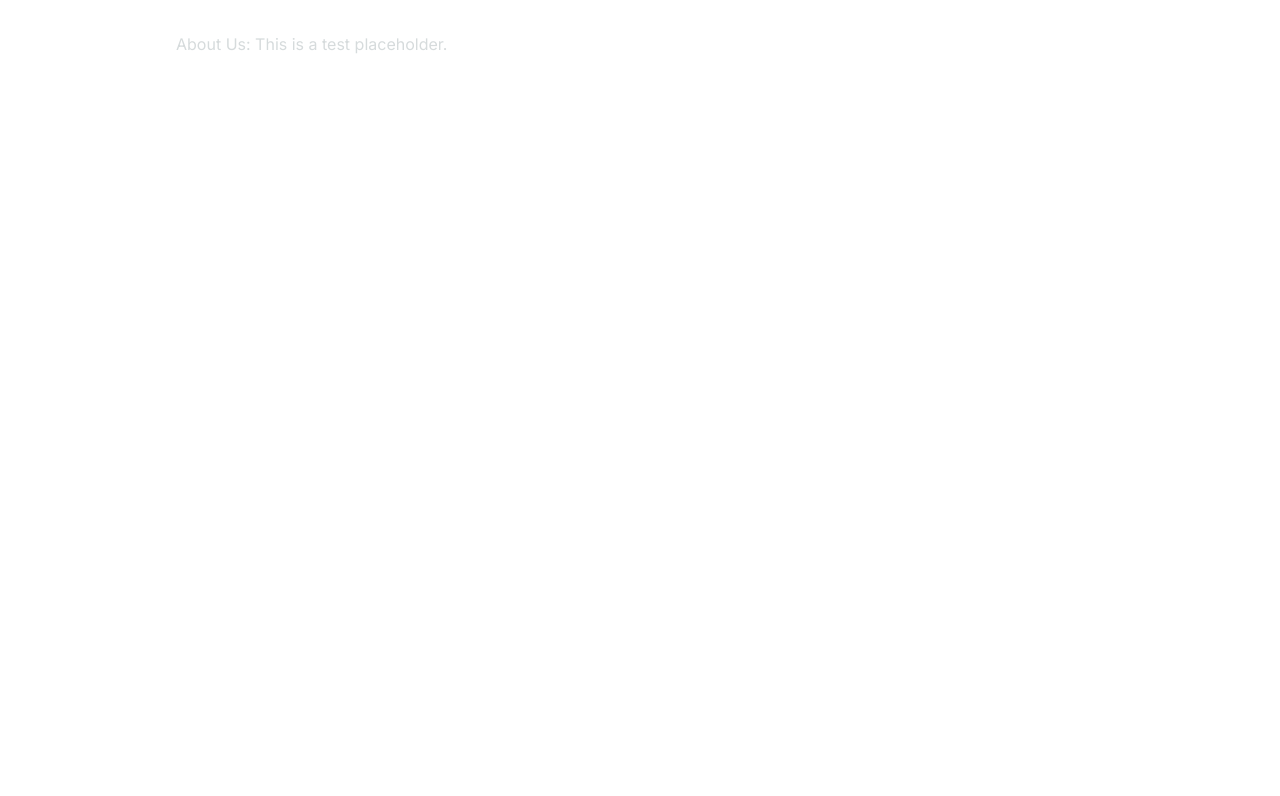
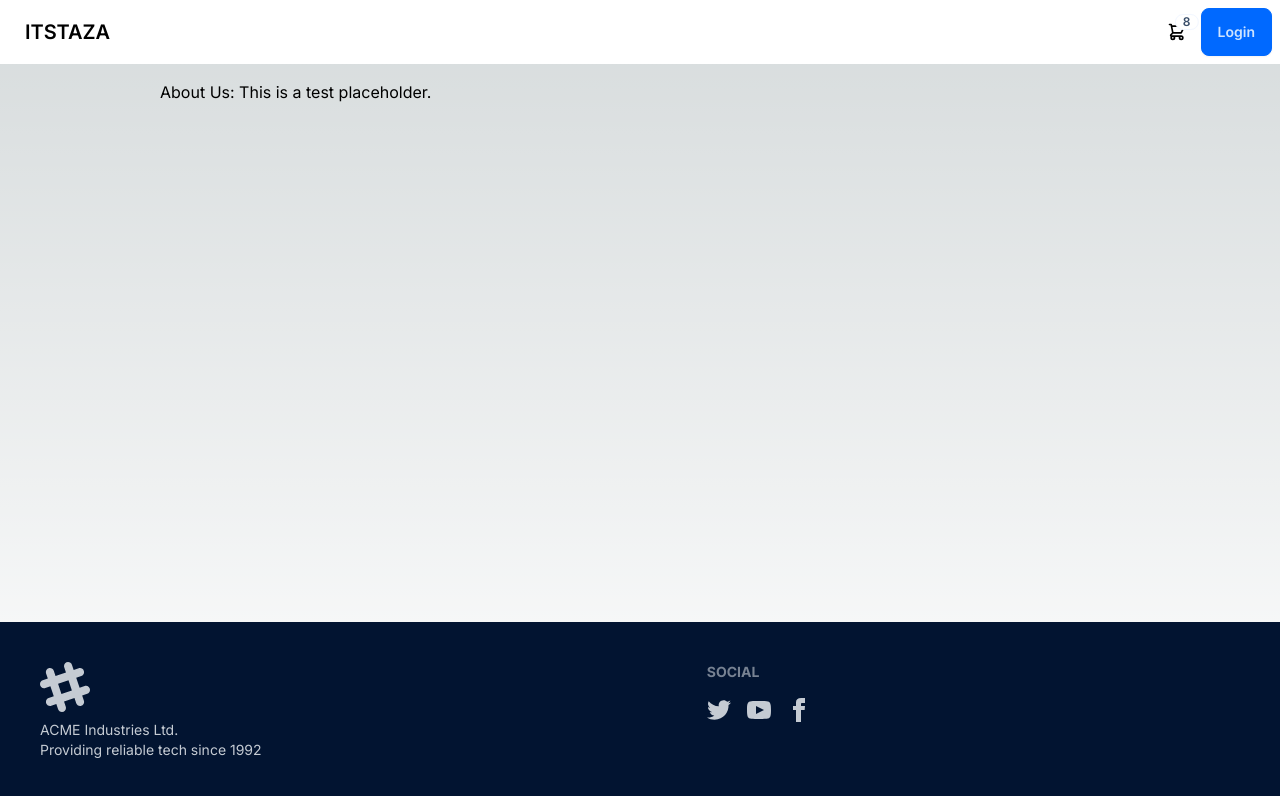
Before and after one commit to AbdelazizMalfy/aldokan-client, a Next.js app: page /about in a window 1280 px wide. Shown: the top 796 px of the page. Built offline with nearby package versions, Linux system fonts and the light colour scheme.

Commit message:
add daisyUI, add header and footer, setup intial login

```diff
--- a/package.json
+++ b/package.json
@@ -21,6 +21,7 @@
     "@typescript-eslint/eslint-plugin": "^6.16.0",
     "@typescript-eslint/parser": "^6.16.0",
     "autoprefixer": "^10.0.1",
+    "daisyui": "^4.5.0",
     "eslint": "^8",
     "eslint-config-next": "14.0.4",
     "eslint-config-prettier": "^9.1.0",
--- /dev/null
+++ b/src/app/components/Footer.tsx
@@ -0,0 +1,66 @@
+import React from 'react';
+
+const Footer = () => {
+  return (
+    <footer className="footer p-10 bg-neutral text-neutral-content">
+      <aside>
+        <svg
+          width="50"
+          height="50"
+          viewBox="0 0 24 24"
+          xmlns="http://www.w3.org/2000/svg"
+          fillRule="evenodd"
+          clipRule="evenodd"
+          className="fill-current"
+        >
+          <path d="M22.672 15.226l-2.432.811.841 2.515c.33 1.019-.209 2.127-1.23 2.456-1.15.325-2.148-.321-2.463-1.226l-.84-2.518-5.013 1.677.84 2.517c.391 1.203-.434 2.542-1.831 2.542-.88 0-1.601-.564-1.86-1.314l-.842-2.516-2.431.809c-1.135.328-2.145-.317-2.463-1.229-.329-1.018.211-2.127 1.231-2.456l2.432-.809-1.621-4.823-2.432.808c-1.355.384-2.558-.59-2.558-1.839 0-.817.509-1.582 1.327-1.846l2.433-.809-.842-2.515c-.33-1.02.211-2.129 1.232-2.458 1.02-.329 2.13.209 2.461 1.229l.842 2.515 5.011-1.677-.839-2.517c-.403-1.238.484-2.553 1.843-2.553.819 0 1.585.509 1.85 1.326l.841 2.517 2.431-.81c1.02-.33 2.131.211 2.461 1.229.332 1.018-.21 2.126-1.23 2.456l-2.433.809 1.622 4.823 2.433-.809c1.242-.401 2.557.484 2.557 1.838 0 .819-.51 1.583-1.328 1.847m-8.992-6.428l-5.01 1.675 1.619 4.828 5.011-1.674-1.62-4.829z"></path>
+        </svg>
+        <p>
+          ACME Industries Ltd.
+          <br />
+          Providing reliable tech since 1992
+        </p>
+      </aside>
+      <nav>
+        <header className="footer-title">Social</header>
+        <div className="grid grid-flow-col gap-4">
+          <a>
+            <svg
+              xmlns="http://www.w3.org/2000/svg"
+              width="24"
+              height="24"
+              viewBox="0 0 24 24"
+              className="fill-current"
+            >
+              <path d="M24 4.557c-.883.392-1.832.656-2.828.775 1.017-.609 1.798-1.574 2.165-2.724-.951.564-2.005.974-3.127 1.195-.897-.957-2.178-1.555-3.594-1.555-3.179 0-5.515 2.966-4.797 6.045-4.091-.205-7.719-2.165-10.148-5.144-1.29 2.213-.669 5.108 1.523 6.574-.806-.026-1.566-.247-2.229-.616-.054 2.281 1.581 4.415 3.949 4.89-.693.188-1.452.232-2.224.084.626 1.956 2.444 3.379 4.6 3.419-2.07 1.623-4.678 2.348-7.29 2.04 2.179 1.397 4.768 2.212 7.548 2.212 9.142 0 14.307-7.721 13.995-14.646.962-.695 1.797-1.562 2.457-2.549z"></path>
+            </svg>
+          </a>
+          <a>
+            <svg
+              xmlns="http://www.w3.org/2000/svg"
+              width="24"
+              height="24"
+              viewBox="0 0 24 24"
+              className="fill-current"
+            >
+              <path d="M19.615 3.184c-3.604-.246-11.631-.245-15.23 0-3.897.266-4.356 2.62-4.385 8.816.029 6.185.484 8.549 4.385 8.816 3.6.245 11.626.246 15.23 0 3.897-.266 4.356-2.62 4.385-8.816-.029-6.185-.484-8.549-4.385-8.816zm-10.615 12.816v-8l8 3.993-8 4.007z"></path>
+            </svg>
+          </a>
+          <a>
+            <svg
+              xmlns="http://www.w3.org/2000/svg"
+              width="24"
+              height="24"
+              viewBox="0 0 24 24"
+              className="fill-current"
+            >
+              <path d="M9 8h-3v4h3v12h5v-12h3.642l.358-4h-4v-1.667c0-.955.192-1.333 1.115-1.333h2.885v-5h-3.808c-3.596 0-5.192 1.583-5.192 4.615v3.385z"></path>
+            </svg>
+          </a>
+        </div>
+      </nav>
+    </footer>
+  );
+};
+
+export default Footer;
--- /dev/null
+++ b/src/app/components/LoginBtn.tsx
@@ -0,0 +1,102 @@
+'use client';
+
+import axios from 'axios';
+import React, { useState, useRef } from 'react'; // Import useRef
+
+const LoginBtn = () => {
+  const [email, setEmail] = useState('');
+  const [password, setPassword] = useState('');
+  const modalRef = useRef(null); // Create a ref for the modal
+
+  const closeModal = () => {
+    modalRef.current?.close(); // Use the ref to close the modal
+  };
+
+  const handleLogin = async (event: any) => {
+    event.preventDefault();
+
+    try {
+      const response = await axios.post(
+        `${process.env.NEXT_PUBLIC_API}/api/auth/login`,
+        { email, password },
+      );
+      console.log('Login successful:', response);
+      localStorage.setItem('accessToken', response.data.access_token);
+      localStorage.setItem('refreshToken', response.data.refresh_token);
+      setEmail('');
+      setPassword('');
+      closeModal(); // Close the modal on successful login
+    } catch (error) {
+      console.error('An error occurred during login:', error);
+    }
+  };
+
+  const handleOutsideClick = (event) => {
+    if (event.target === modalRef.current) {
+      closeModal(); // Close the modal if clicked outside of the modal box
+    }
+  };
+
+  return (
+    <>
+      <button
+        className="btn btn-primary"
+        onClick={() => modalRef.current?.showModal()}
+      >
+        Login
+      </button>
+      <dialog
+        id="my_modal_1"
+        className="modal"
+        ref={modalRef}
+        onClick={handleOutsideClick} // Attach the click listener
+      >
+        <div className="modal-box">
+          <form onSubmit={handleLogin}>
+            {/* Title for your form */}
+            <h3 className="font-bold text-lg">Login to Your Account</h3>
+
+            {/* Email Input */}
+            <div className="form-control">
+              <label className="label">
+                <span className="label-text">Email</span>
+              </label>
+              <input
+                type="email"
+                placeholder="email@example.com"
+                className="input input-bordered"
+                required
+                value={email}
+                onChange={(e) => setEmail(e.target.value)}
+              />
+            </div>
+
+            {/* Password Input */}
+            <div className="form-control">
+              <label className="label">
+                <span className="label-text">Password</span>
+              </label>
+              <input
+                type="password"
+                placeholder="Your Password"
+                className="input input-bordered"
+                required
+                value={password}
+                onChange={(e) => setPassword(e.target.value)}
+              />
+            </div>
+
+            {/* Submit Button */}
+            <div className="form-control mt-6">
+              <button type="submit" className="btn btn-primary">
+                Login
+              </button>
+            </div>
+          </form>
+        </div>
+      </dialog>
+    </>
+  );
+};
+
+export default LoginBtn;
--- /dev/null
+++ b/src/app/components/NavBar.tsx
@@ -0,0 +1,88 @@
+import React from 'react';
+import LoginBtn from './LoginBtn';
+import Link from 'next/link';
+
+const NavBar = () => {
+  const isLoggedIn = false;
+  return (
+    <div className="navbar bg-base-100">
+      <div className="flex-1">
+        <Link href={'/'} className="btn btn-ghost text-xl">
+          ITSTAZA
+        </Link>
+      </div>
+      <div className="flex-none">
+        <div className="dropdown dropdown-end">
+          <div tabIndex={0} role="button" className="btn btn-ghost btn-circle">
+            <div className="indicator">
+              <svg
+                xmlns="http://www.w3.org/2000/svg"
+                className="h-5 w-5"
+                fill="none"
+                viewBox="0 0 24 24"
+                stroke="currentColor"
+              >
+                <path
+                  strokeLinecap="round"
+                  strokeLinejoin="round"
+                  strokeWidth="2"
+                  d="M3 3h2l.4 2M7 13h10l4-8H5.4M7 13L5.4 5M7 13l-2.293 2.293c-.63.63-.184 1.707.707 1.707H17m0 0a2 2 0 100 4 2 2 0 000-4zm-8 2a2 2 0 11-4 0 2 2 0 014 0z"
+                />
+              </svg>
+              <span className="badge badge-sm indicator-item">8</span>
+            </div>
+          </div>
+          <div
+            tabIndex={0}
+            className="mt-3 z-[1] card card-compact dropdown-content w-52 bg-base-100 shadow"
+          >
+            <div className="card-body">
+              <span className="font-bold text-lg">8 Items</span>
+              <span className="text-info">Subtotal: $999</span>
+              <div className="card-actions">
+                <button className="btn btn-primary btn-block">View cart</button>
+              </div>
+            </div>
+          </div>
+        </div>
+        {!isLoggedIn ? (
+          <LoginBtn />
+        ) : (
+          <div className="dropdown dropdown-end">
+            <div
+              tabIndex={0}
+              role="button"
+              className="btn btn-ghost btn-circle avatar"
+            >
+              <div className="w-10 rounded-full">
+                <img
+                  alt="Tailwind CSS Navbar component"
+                  src="https://daisyui.com/images/stock/photo-1534528741775-53994a69daeb.jpg"
+                />
+              </div>
+            </div>
+            <ul
+              tabIndex={0}
+              className="menu menu-sm dropdown-content mt-3 z-[1] p-2 shadow bg-base-100 rounded-box w-52"
+            >
+              <li>
+                <a className="justify-between">
+                  Profile
+                  <span className="badge">New</span>
+                </a>
+              </li>
+              <li>
+                <a>Settings</a>
+              </li>
+              <li>
+                <a>Logout</a>
+              </li>
+            </ul>
+          </div>
+        )}
+      </div>
+    </div>
+  );
+};
+
+export default NavBar;
--- a/src/app/globals.css
+++ b/src/app/globals.css
@@ -8,15 +8,20 @@
   --background-end-rgb: 255, 255, 255;
 }
 
-@media (prefers-color-scheme: dark) {
+/* @media (prefers-color-scheme: dark) {
   :root {
     --foreground-rgb: 255, 255, 255;
     --background-start-rgb: 0, 0, 0;
     --background-end-rgb: 0, 0, 0;
   }
-}
+} */
 
 body {
-  color: rgb(var(--background-start-rgb));
-  padding: 1rem;
+  color: rgb(var(--foreground-rgb));
+  background: linear-gradient(
+      to bottom,
+      transparent,
+      rgb(var(--background-end-rgb))
+    )
+    rgb(var(--background-start-rgb));
 }
--- a/src/app/layout.tsx
+++ b/src/app/layout.tsx
@@ -1,6 +1,8 @@
 import type { Metadata } from 'next';
 import { Inter } from 'next/font/google';
 import './globals.css';
+import NavBar from './components/NavBar';
+import Footer from './components/Footer';
 
 const inter = Inter({ subsets: ['latin'] });
 
@@ -17,24 +19,19 @@
 }) {
   return (
     <html lang="en">
-      {/* <header>
-        <nav>
-          <a href="/">Home</a> |
-          <a href="/about">About</a> |
-          <a href="/services">Services</a> |
-          <a href="/contact">Contact</a>
-        </nav>
-      </header> */}
+      <head></head>
+      <body>
+        <div className={`${inter.className} flex flex-col min-h-screen`}>
+          <header>
+            <NavBar />
+          </header>
+          <main className="flex-grow">
+            <div className="p-4 md:px-40">{children}</div>
+          </main>
 
-      {/* <main className={inter.className}> */}
-      <body className={inter.className}>
-        <div className="p-4 md:px-40">{children}</div>
+          <Footer />
+        </div>
       </body>
-      {/* </main> */}
-      {/*
-      <footer>
-        <p>© 2023 My Next App</p>
-      </footer> */}
     </html>
   );
 }
--- a/tailwind.config.ts
+++ b/tailwind.config.ts
@@ -1,4 +1,4 @@
-import type { Config } from 'tailwindcss'
+import type { Config } from 'tailwindcss';
 
 const config: Config = {
   content: [
@@ -15,6 +15,9 @@
       },
     },
   },
-  plugins: [],
-}
-export default config
+  plugins: [require('daisyui')],
+  daisyui: {
+    themes: ['winter'],
+  },
+};
+export default config;
```
Also changed, not shown: src/app/login/page.tsx (added), 1 other file (tests, documents, lock files or other folders).
